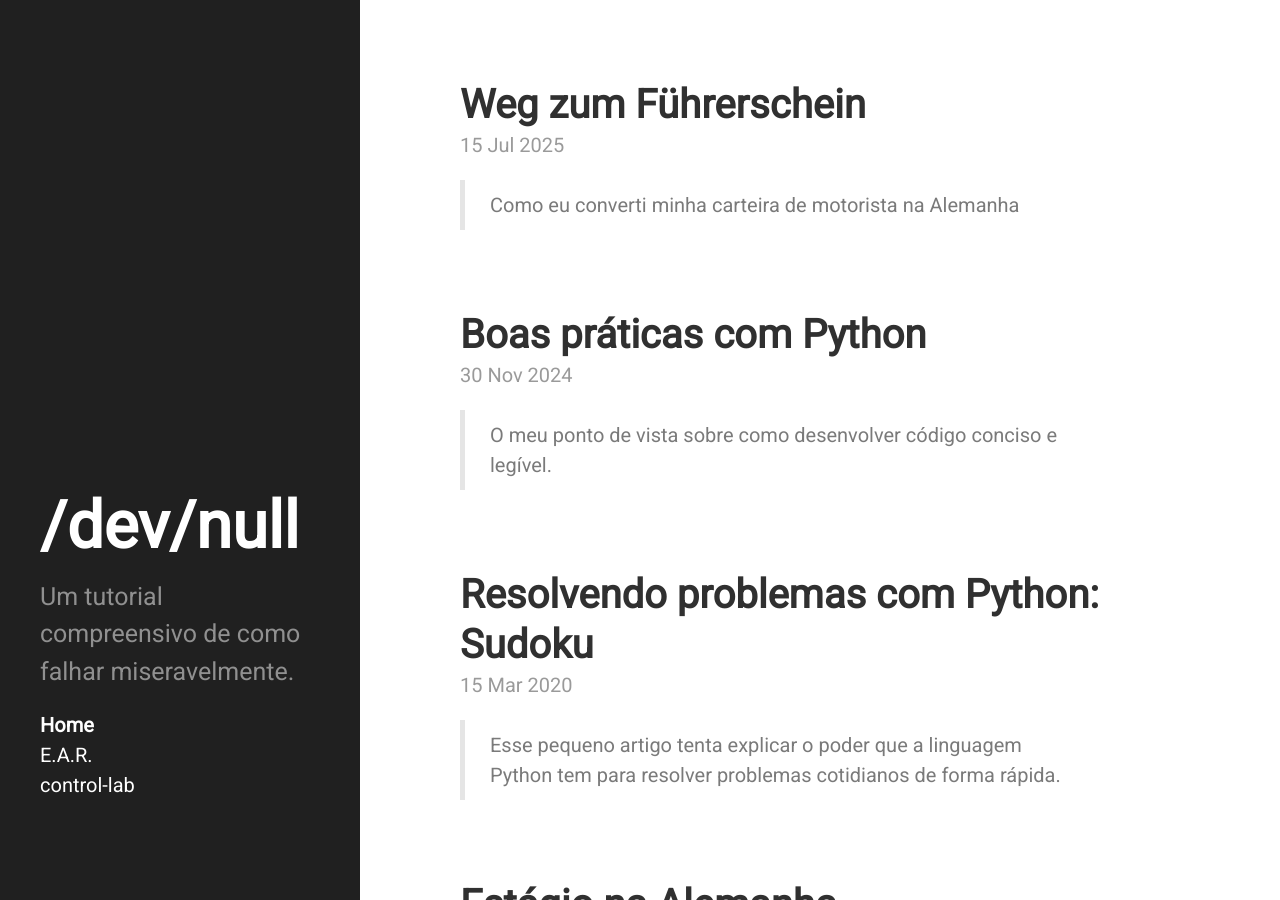
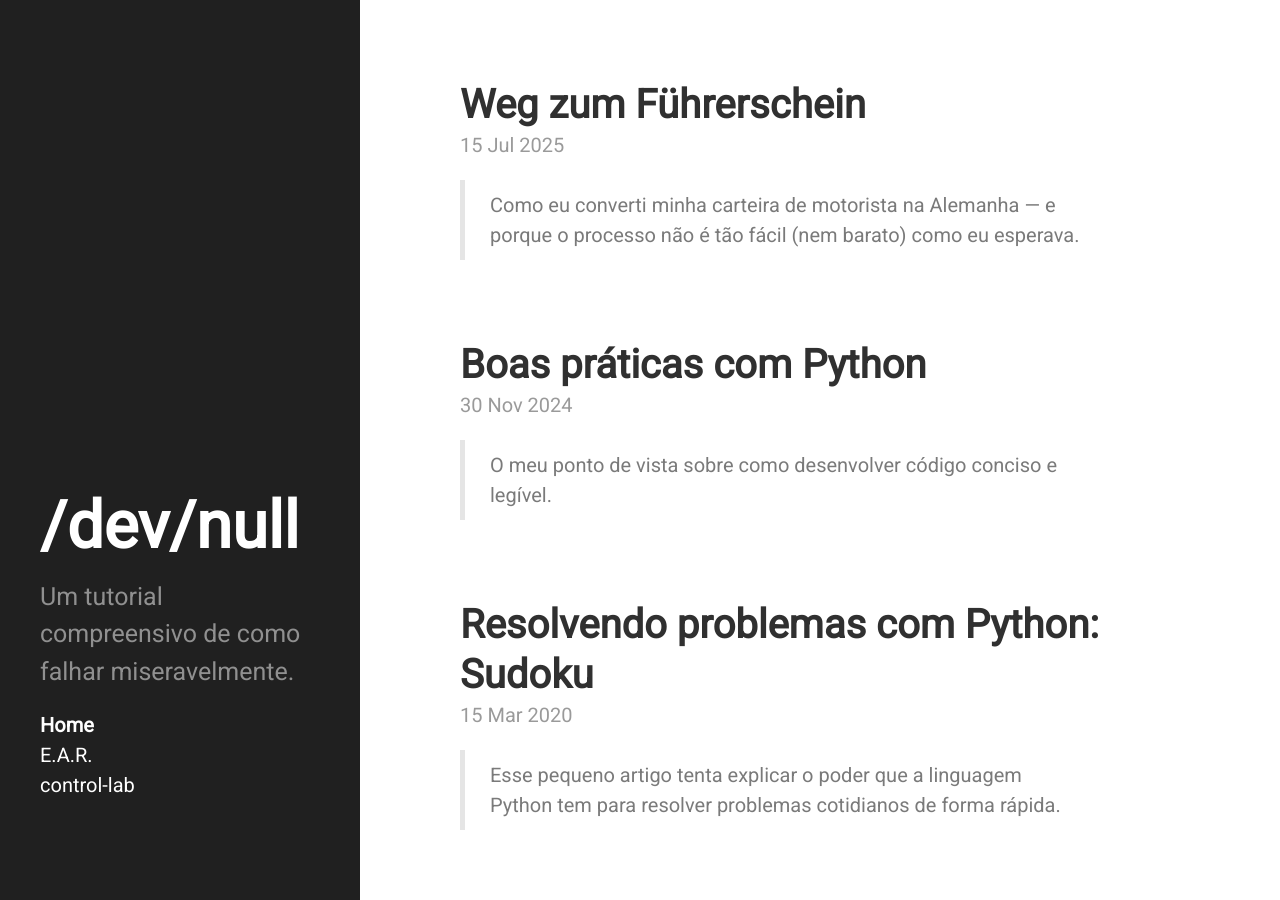
Before and after one commit to bvanelli/bvanelli.github.io, a Jekyll site: the page built from index.html, in a window 1280 px wide and 900 px high. Built offline with Jekyll 4.4.1, drawn with Linux system fonts in a browser that asks for light colours; nearby versions of some CDN libraries; the list of posts is cut into pages by our own code; some of the changed lines change nothing that is shown.

Commit message:
Algumas mudanças leves de leitura.

```diff
--- a/_posts/2025-07-15-weg-zum-fuehrerschein.md
+++ b/_posts/2025-07-15-weg-zum-fuehrerschein.md
@@ -2,7 +2,7 @@
 published: true
 title: "Weg zum Führerschein"
 layout: post
-abstract: Como eu converti minha carteira de motorista na Alemanha
+abstract: Como eu converti minha carteira de motorista na Alemanha — e porque o processo não é tão fácil (nem barato) como eu esperava.
 ---
 
 > Como eu converti minha carteira de motorista na Alemanha — e porque o processo não é tão fácil (nem barato) como eu
@@ -24,20 +24,27 @@
   src="https://cdn.jsdelivr.net/npm/mathjax@3/es5/tex-svg.js">
 </script>
 
-:::important
-Se você planeja visitar a Alemanha, **recomendo fortemente emitir sua PID**. Em muito casos é possível dirigir com sua
-carteira de motorista original, mas alguns países e principalmente empresas que alugam carros podem rejeitar sua
-carteira. É importante também ter o documento original, e não a CNH eletrônica.
-:::
+> **Importante:**
+>
+> Se você planeja visitar a Alemanha, **recomendo fortemente emitir sua PID**. Em muito casos é possível dirigir com sua
+> carteira de motorista original, mas alguns países e principalmente empresas que alugam carros podem rejeitar sua
+> carteira. É importante também ter o documento original, e não a CNH eletrônica.
 
 # A lei
 
-Inicialmente, carteiras de motorista Brasileiras são válidas na maior parte dos países do mundo. De acordo com o
-o [Tratado de Geneva de 1949](https://treaties.un.org/Pages/ViewDetailsV.aspx?src=TREATY&mtdsg_no=XI-B-1&chapter=11&Temp=mtdsg5&lang=en)
-reforçado pelo
-[Tratado de Viena de 1968](https://treaties.un.org/pages/ViewDetailsIII.aspx?src=TREATY&mtdsg_no=XI-B-19&chapter=11),
-Brasileiros podem dirigir em outros países portando a carteira de motorista internacional, ou Permissão Internacional
-para Dirigir (PID), que pode ser emitida pelo DETRAN ou pelo Automóvel Clube Brasileiro (ACBr). Citando diretamente o Anexo:
+Inicialmente, carteiras de motorista Brasileiras são válidas na maior parte dos países do mundo. Conforme o
+[Tratado de Viena de 1968](https://treaties.un.org/pages/ViewDetailsIII.aspx?src=TREATY&mtdsg_no=XI-B-19&chapter=11)
+(uma expansão do anterior [Tratado de Geneva de 1949](https://treaties.un.org/Pages/ViewDetailsV.aspx?src=TREATY&mtdsg_no=XI-B-1&chapter=11&Temp=mtdsg5&lang=en)),
+Brasileiros podem dirigir em outros países integrantes dos acordos portando a carteira de motorista internacional,
+ou Permissão Internacional para Dirigir (PID), que pode ser emitida pelo DETRAN ou pelo Automóvel Clube Brasileiro
+(ACBr).
+
+Confesso que achei algumas partes do documento curiosas, inclusive que, quando o Brasil entrou no tratado, em 1980, foi
+o único país a se opor à residentes de países que dirigem no lado esquerdo da rua (como o Reino Unido) dirigirem em
+seu território, até realizarem uma prova prática para o lado direto. Eu fui pesquisar e essa restrição não existe mais,
+mas é interessante imaginar quais que eram as inimizades naquele período para essas ações.
+
+Mas citando diretamente o Tratado de Viena:
 
 > [...] any international permit conforming to the provisions of Annex 7 to this Convention
 > as valid for driving in their territories a vehicle coming within the
@@ -61,15 +68,15 @@
 com pedido de prorrogação, a validate pode ser extendida à até dose meses de validade.
 Após esse período, a carteira é considerada inválida, e dirigir com ela já não é mais possível (legalmente).
 
-Nesse caso, é necessário inicia o procedimento de *"Umtausch"*, ou "troca". E é aí que a nossa história começa.
+Nesse caso, é necessário inicia o procedimento de *"Umtausch"*, ou "troca". E é aí que começa a nossa história.
 
 # O procedimento
 
-Para o início do (longo) processo de conversão da carteira, é necessário os seguintes documentos:
+Para o início do (longo) processo de conversão da carteira, são necessários os seguintes documentos:
 
 - Passporte válido
 - Uma [foto biométrica](https://www.germany-visa.org/photo-requirements/)
-- A CNH física original **com tradução oficial** (necessita estar dentro da validade)
+- A CNH física original, dentro da validade, **com tradução oficial**
 - Teste de visão (pode ser realizado em qualquer ótica, **geralmente** sem custo nenhum)
 - Curso de primeiro socorros (pode ser realizado com a Cruz Vermelha ou organizações similares)
 - Formulário de requisição de conversão. Nesse formulário, também é necessário informar a auto escola como quem você
@@ -78,16 +85,17 @@
 requerimentos oficiais, e contém informações repetidas com o outro formulário acima, e é preenchido diretamente na
 agência governamental. Não faço ideia do porquê de sua existência.
 - Confirmação do primeiro registro na Alemanha. Esse acredito ser opcional (no meu caso não foi necessário), mas
-é o documento emitido ao realizar seu [*primeiro Anmeldung*](./2019-06-09-estagio-na-alemanha.markdown#anmeldung)
+é o documento emitido ao realizar seu [primeiro *Anmeldung*](./2019-06-09-estagio-na-alemanha.markdown#anmeldung)
 ao chegar no país.
 
 Com relação à tradução, ela é infelizmente necessária caso sua carteira não seja emitida na língua alemã os esteja
 nos conformes do padrão *Muster des Anhangs 6 des Übereinkommens über den Straßenverkehr vom 8. November 1968*.
 A tradução precisa feita por uma dessas entidades:
 
-- Clube de automobilismo alemão (por exemplo ADAC, AvD, ACE)
+- Clube de automobilismo alemão (por exemplo, ADAC, AvD, ACE)
 - Clube de automobilismos no país de emissão (nesse caso ACBr)
-- Tradutora oficial juramentada na Alemanha (*Dolmetscher*, felizmente há um banco de dados com [todas na sua região](https://www.justiz-dolmetscher.de/Recherche/de/Suchen))
+- Tradutora oficial juramentada na Alemanha (ou *Dolmetscher*, felizmente há um banco de dados com
+[todas na sua região](https://www.justiz-dolmetscher.de/Recherche/de/Suchen))
 - Entidade governamental no país de emissão (caso emitam oficialmente em língua alemã)
 - Capitão de um navio alemão (não, eu não inventei essa!)
 
@@ -96,24 +104,26 @@
 ## Teste de visão
 
 O teste de visão é simples e direto ao ponto: você só precisa provar que possui grau de correção abaixo do 0,5
-(miopia leve). Caso use correção, como óculos de grau, ela constará na sua carteira de motorista.
+(miopia leve). Caso use correção, como óculos de grau, ela constará nas observações da sua carteira de motorista.
 
 Eu fiz pela *Optiker Binder* (onde fiz o meu óculos) por ser mais prático. É possível agendar o procedimento
-via site, a fica pronto na hora:
+via site, fica pronto na hora e é gratuito:
 
 <img src="/assets/weg-zum-fuehrerschein/optiker-binder.png" style="width: 100%;"/>
 
 ## Curso de primeiros socorros
 
 O curso de primeiro socorros, dado no Brasil durante as aulas teóricas, é dado a parte por organizações especializadas.
-O curso dura 9 horas e é necessário estar presente durante todo o período. O objetivo dele é te ensinar básicos de:
+O curso dura 9 horas-aula (aqui, assim como na aula de direção, 1 hora-aula equivalem a 45 minutos,
+totalizando 7,5h com uma pausa de 45 minutos) e é necessário estar presente durante todo o período.
+Seu objetivo é te ensinar básicos de:
 
 - Como lidar com acidentes, e como ajudar nesses casos
 - Como tratar ferimentos de diversos tipos, includindo ossos quebrados e queimaduras
 - Posição de recuperação e ressuscitação
 - Uso de desfibrilador.
 
-A minha experiência aqui foi... inesquecível. Eu me senti como se estivesse no episódio do The Office. Pensei se deveria
+A minha experiência aqui foi... interessante. Eu me senti como se estivesse no episódio do The Office. Pensei se deveria
 escrever sobre essa experiência, mas acho que foi tão cômica que decidi fazer.
 
 <img
@@ -121,35 +131,51 @@
     style="width: 50%;"
 />
 
-
-O curso deve durar por lei 9 horas (ou 7:30, mais pausas), o que significa que você não pode terminar antes.
+Como, por lei, o curso deve durar 7,5h, isso significa que você não pode terminar eles antes.
 O que significou várias coisas: longas pausas para os professores fumarem, outras pausas para olhar a chuva
 correndo pelo lado de fora, pausa para comer, pausa para descansar da pausa...
 
-Os professores trouxeram um projetor que queriam conectar com um tablet por um cabo USB (???). Usei minhas capacidades
+Os professores trouxeram um projetor que queriam conectar com um tablet por um cabo USB (???). Usei meus conhecimentos
 de TI para dizer que isso não seria possível, então a aula seguiu então via um tablet sendo mostrado para todos os
 alunos (que eram 6). Seguimos de maneira tradicional, com monólogos do lado da professora, interrompidos por um silêncio
 aterrador quando ela fazia alguma pergunta.
 
+> — O que fazer no caso de um acidente?
+>
+> *Silêncio*
+>
+> — Qual o primeiro passo?
+>
+> *Silêncio*
+>
+> Eu murmuro alguma coisa sobre assegurar o local do acidente.
+>
+> Aula continua normalmente. Do lado de fora chove torrencialmente.
+
+Seguimos com algumas atividades práticas de como usar bandagens, como imobilizar um membro quebrado, como retirar
+alguém que esteja inconsciente de um carro. Massagem cardíaco no boneco enquanto as vozes da minha cabeça cantam
+*Staying alive*.
+
 Em algum momento um dos estudantes começa a passar mal, e vai para o canto da sala, se deita no chão e levanta suas pernas.
-Nesse momento eu penso que é um bom exemplo para a aula de primeiros socorros.
+Nesse momento eu penso que é um bom exemplo para a aula de primeiros socorros. Aparentemente está tudo bem, voltemos
+à matéria.
 
-No final da aula, para a alegria da quinta séria, a tarefa foi de fazer um desenho e explicar os sintomas de
-determinados problemas de saúdo, com insolação e queimaduras de pele. Após, matamos 30 minutos no celular para o fim
-do tempo regulamentar, e seguimos até em casa.
+No final da aula, para a alegria da quinta série, a tarefa foi de fazer um desenho e explicar os sintomas de
+determinados problemas de saúde, como insolação e queimaduras de pele. Logo após, matamos 30 minutos no celular
+para o fim do tempo regulamentar, recebemos o certificado escrito à mão, e seguimos para casa.
 
 Com o teste de visão certificado de curso de primeiros socorros, podemos seguir finalmente com os próximos passos.
 
 ## *Führerscheinstelle*
 
-Os documentos devem ser entregues preenchidos no departamento competente da sua cidade, chamado "Führerscheinstelle".
+Os documentos devem ser entregues preenchidos no departamento competente da sua cidade, chamado *"Führerscheinstelle"*.
 Após a entrega, você terá o período de 12 meses para completar as prova de direção teóricas e práticas. Segundo a
 legislação, não é necessário ter aulas, mas é recomendável ter algumas aulas práticas para treinar.
 
 Parece fácil, mas é difícil.
 
 Assim como toda a agência pública alemã, a experiência não é das melhores. Para se ter uma ideia, mesmo a agência
-da minha cidade abrindo as 8 da manhã, já havia uma fila de mais de 20 pessoas esperando. Como o processamento de cada
+da minha cidade abrindo às 8 da manhã, já havia uma fila de mais de 20 pessoas esperando. Como o processamento de cada
 pessoa é puramente manual, o número de pessoas que podem ser atendidas é limitado. Por exemplo, antes mesmo de abrir
 (às 7:50 da manhã), já havia uma placa dizendo que todos as senhas já haviam sido distribuídas:
 
@@ -157,10 +183,11 @@
 
 Esse processo é simples e direto ao ponto (apenas demorado), mas infelizmente tive que esperar nessa fila duas vezes,
 já que a primeira tradução da carteira foi rejeitada. Apesar de eu ter escolhido uma tradutora da [Lista
-de tradutores juramentados brasileiros](https://brasil.diplo.de/br-pt/servicos/tradutores-2596044). No entanto, como
-consta na minha lista acima (e já que ela não era capitã de navio), a tradução teve que ser refeita na Alemanha.
+de tradutores juramentados brasileiros](https://brasil.diplo.de/br-pt/servicos/tradutores-2596044), essas traduções só
+são aceitas em repartições públicas alemãs *no Brasil*. No entanto, como a minha tradutora não consta no banco de dados
+oficial (e já que ela não era capitã de navio), a tradução teve que ser refeita mais uma vez na Alemanha.
 
-No site consta esse adendo:
+O erro foi obviamente meu por não se atentar a esse detalhe. No site consta esse adendo:
 
 > Um tradutor juramentado no Brasil não é considerado um tradutor público (öffentlich bestellter Übersetzer)
 > na Alemanha, portanto, em alguns casos uma tradução feita por tradutor juramentado no Brasil pode ser rejeitada
@@ -168,7 +195,7 @@
 
 Entregues os documentos, há um tempo de espera até o recebimento da aprovação (como todo alemão gosta, pelos correios).
 No meu caso, esse período foi de aproximadamente um mês, mas pode variar bastante. Com esse documento, você pode
-realizar a matrícula na autoescola.
+realizar a sua matrícula na autoescola.
 
 # A execução
 
@@ -178,11 +205,15 @@
 frenagem), como práticas (reconhecimento de situações de risco, comportamento no trânsito). A prova também é um
 divisor de águas, já que
 [45% dos estudantes falham na primeira tentativa](https://www.tagesschau.de/wirtschaft/verbraucher/fuehrerschein-durchfallquote-fahrschule-100.html).
+O teste é ofertada em diversas línguas, includindo português (de portugal). Eu fiz o meu teste diretamente em alemão
+porque para mim foi bom para também aprender o vocabulário (palavras interessantíssimas como, por exemplo, *"abschleppstange"*).
 
 No caso da classe B (carro), a prova consiste em 30 questões de múltipla escolha
 (onde uma ou mais opções estão corretas) de um banco de 1189 questões. Caso você erre ao assinalar qualquer uma das uma ou mais opções
 corretas, a questão será dada como incorreta. Cada questão tem um peso de 2 a 5, e você falha errando mais de 10 pontos
-(ou duas questões com peso 5). O teste se parece assim:
+(ou duas questões com peso 5). Isso significa que você pode errar no **máximo** 2-4 perguntas e ainda passar no teste.
+Para dificultar, o teste tem muitas perguntas de vídeo onde você precisa observar o que está acontecendo na
+situação e qual é a reação apropriada. O teste se parece assim:
 
 <img src="/assets/weg-zum-fuehrerschein/prufung.jpeg" style="width: 30%;"/>
 
@@ -196,8 +227,8 @@
 Você pode tentar sua sorte em um [simulador online](https://www.fuehrerscheintest-online.de/fuehrerscheintest-klasse-b)
 para ver como se sai. Se é a sua primeira tentativa, acredito que não bem.
 
-E como eu gosto de fórmulas matemáticas, achei válido que até esse artigo sobre teste de direção deveria ter uma, então
-aqui vão as fórmulas que você **precisa saber** para passar no teste:
+E como eu gosto de fórmulas matemáticas, achei válido que até esse artigo sobre teste de direção deveria ter uma.
+Aqui vão as fórmulas que você **precisa saber** para passar no teste:
 
 $$\text{Tempo de reação} = \frac{\text{Velocidade}}{10} \times 3$$
 
@@ -210,7 +241,7 @@
 Eu usei esse aplicativo por incontáveis horas, praticando regularmente, no caminho do trabalho e de volta para casa,
 até o aplicativo me dizer que eu estava pronto. O teste teórico ocorreu sem incidentes, devido à toda a preparação.
 Se você não quiser contar com a sorte, recomendo que invista bastante tempo na preparação também. Muitas vezes eu
-pensei que estava pronto, só para ser esculachado por uma questão que eu não sabia no simulador.
+pensei que estava pronto, só para ser esculachado por uma ou outra questão que eu não sabia no simulador.
 
 Vale lembrar que algumas questões mudam duas vezes ao ano. Confirme que as questões que você praticou são as mesmas
 que estarão na prova.
@@ -221,8 +252,8 @@
 
 Aqui, meu truque para economizar foi ter aprendido o máximo possível pela internet antes mesmo de ter a primeira aula.
 
-O canal do youtube [So geht Führerschein!](https://www.youtube.com/playlist?list=PLJl4Iyiss76d_sJ1H9qNi-WkWO2cwpU47)
-contém materiais excelentes da maior parte de como proceder com a sinalação de trânsito. Ele ensina muito do que pode
+O canal do YouTube [So geht Führerschein!](https://www.youtube.com/playlist?list=PLJl4Iyiss76d_sJ1H9qNi-WkWO2cwpU47)
+contém materiais excelentes de como proceder com a sinalização de trânsito. Ele ensina muito do que pode
 acontecer na sua prova teórica, e como reagir a determinadas situações. Também ensina o básico do que evitar durante
 a prova. E claro, o temido por todos *schulterblick*, a olhadinha por cima do ombro para vistoriar o ponto cego.
 
@@ -234,19 +265,21 @@
 adquirido em preparação para prova. Além disso, é sempre bom dirigir antes pelas ruas por onde a prova prática pode
 passar, e nesse caso dá mais tranquilidade saber que você já passou por muitas delas antes.
 
+No total, eu fiz 3 aulas duplas (que consistem em 2 aulas de 45 minutos seguidas) de 90 minutos cada.
+
 ## A prova prática
 
-A prova prática consiste em um período de 55 minutos, e no meu caso começou e terminou no pátio da minha autoescola.
+A prova prática tem duração de 55 minutos, e no meu caso começou e terminou no pátio da minha autoescola.
 Dos 55 minutos, 30 minutos são dedicados exclusivamente à direção. A prova testa capacidades básicas de direção em
 diferente situações. Você deve, por exemplo, passar pelo menos uma vez em uma zona residencial, e pelo menos uma vez
-em uma autoestrada. Além disso, são tarefas básicas (*Grundaufgaben*) do teste:
+em uma rodovia. Além disso, são tarefas básicas (*Grundaufgaben*) do teste:
 
 - Estacionamento paralelo, ou curva pela calçada (um dos dois deve ser escolhido pelo avaliador)
 - Estacionamento de frente ou de ré, ou virar o carro na rua (um dos dois deve ser escolhido pelo avaliador)
 - Frenagem de emergência
 
 É meio difícil explicar o que as tarefas são exatamente, por isso separei uma
-[fonte com os exemplos com ilustrações](https://www.click-learn.de/fuehrerschein-tipps/waehrend-der-ausbildung/grundfahraufgaben-klasse-b/).
+[fonte com ilustrações do que elas significam](https://www.click-learn.de/fuehrerschein-tipps/waehrend-der-ausbildung/grundfahraufgaben-klasse-b/).
 
 A pontuação fica a critério do seu avaliador, e não existe um "método" para calcular se você passou ou não. Segundo
 o regulamento, você não pode cometer **nenhuma** das infrações consideradas graves, e **poucas** infrações leves.
@@ -261,19 +294,20 @@
 - Não parar por 3 segundos ou mais numa placa de Pare
 - Mudar a faixa sem observar nos espelhos
 - Furar sinal vermelho
-- Ultrapassar pela direita em uma autoestrada
+- Ultrapassar pela direita em uma rodovia
 
 E alguns exemplos de infrações leves:
 
 - Esquecer a seta
 - Dirigir (levemente!) mais rápido do que o permitido
+- Dirigir muito mais devagar do que o permitido
 - Ignorar sinalização
 - Não manter distância de segurança
 
-A prova inicia com três perguntas técnicas sobre o carro: coisas como apontar no motor onde fica o óleo e a água do
+A prova inicia com perguntas técnicas sobre o carro: coisas como apontar no motor onde fica o óleo e a água do
 radiador, como identificar as luzes traseiras, etc. Há bons vídeos como [esse](https://www.youtube.com/watch?v=x2kkf0gvfFI)
 que tratam da maioria das perguntas técnicas. Não conseguir responder uma dessas perguntas
-**pode levar a uma infração leve**.
+**pode levar a uma infração leve**, além de ser uma má primeira impressão para o avaliador.
 
 A minha prova ocorreu sem incidentes. Eu tive uma falha leve de deixar o carro morrer em um cruzamento,
 conseguindo recuperar rapidamente a situação. O avaliador relevou dizendo que nesse caso, como não houve risco a outras
```
